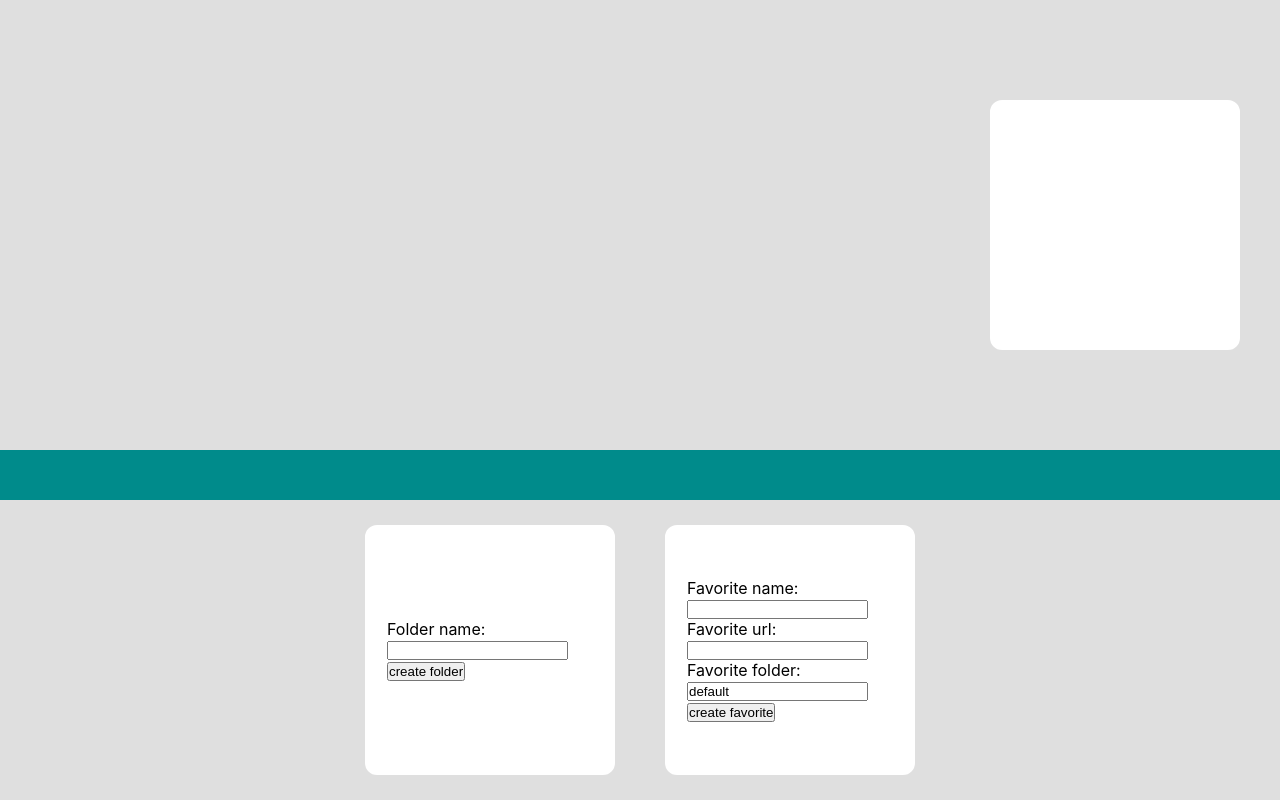
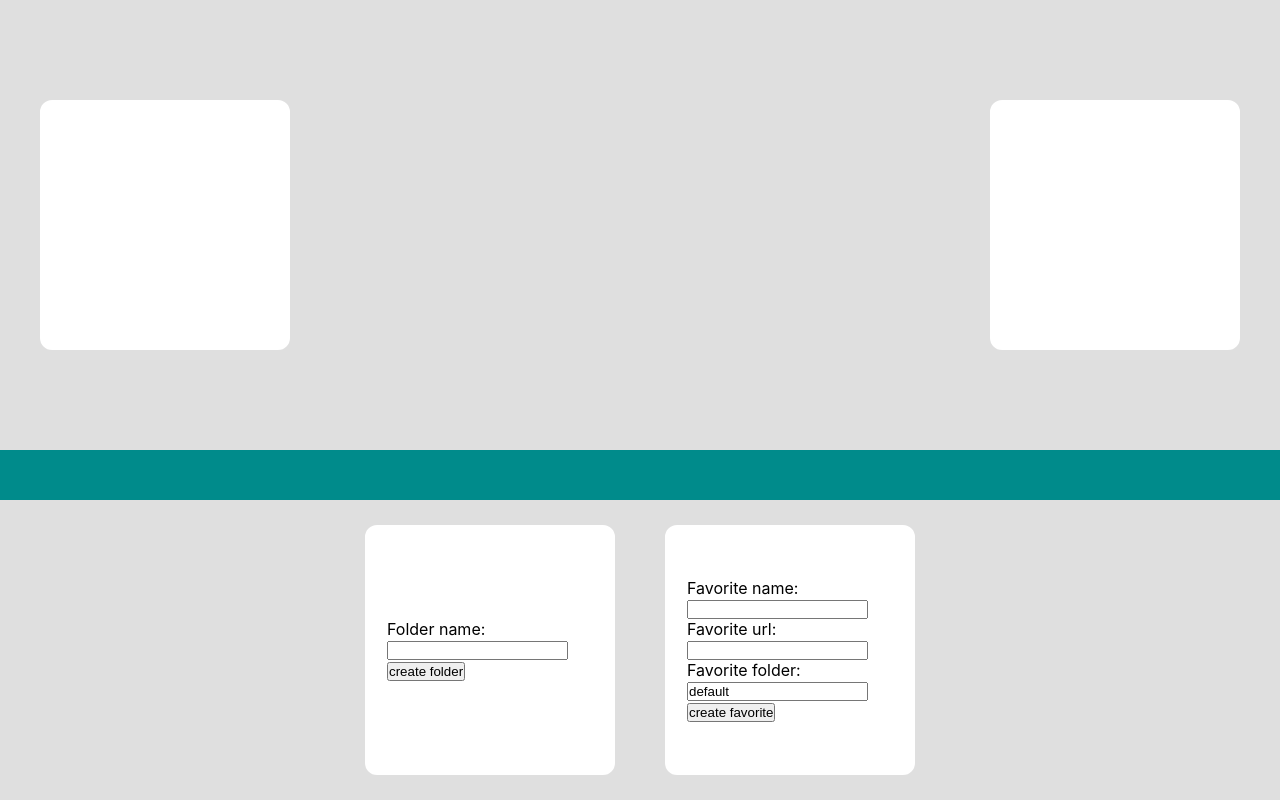
Before and after one commit to Pechenyice/siteMapper, a React (Create React App) app: page / in a window 1280 px wide. Built offline with nearby package versions, Linux system fonts and the light colour scheme.

Commit message:
added layout styling

```diff
--- a/src/noRedux/elements/components/LinksDisplay/LinksDisplay.tsx
+++ b/src/noRedux/elements/components/LinksDisplay/LinksDisplay.tsx
@@ -8,9 +8,9 @@ interface IProps {
 
 const LinksDisplay: React.FC<IProps>  = ({links}) => {
     return (
-        <div>
+        <div className="display__container">
             {
-                links.map((l, i) => <LinkElem key={i} data={l} />)
+                links.map((l, i) => <LinkElem key={i} data={l} index={i}/>)
             }
         </div>
     );
```
